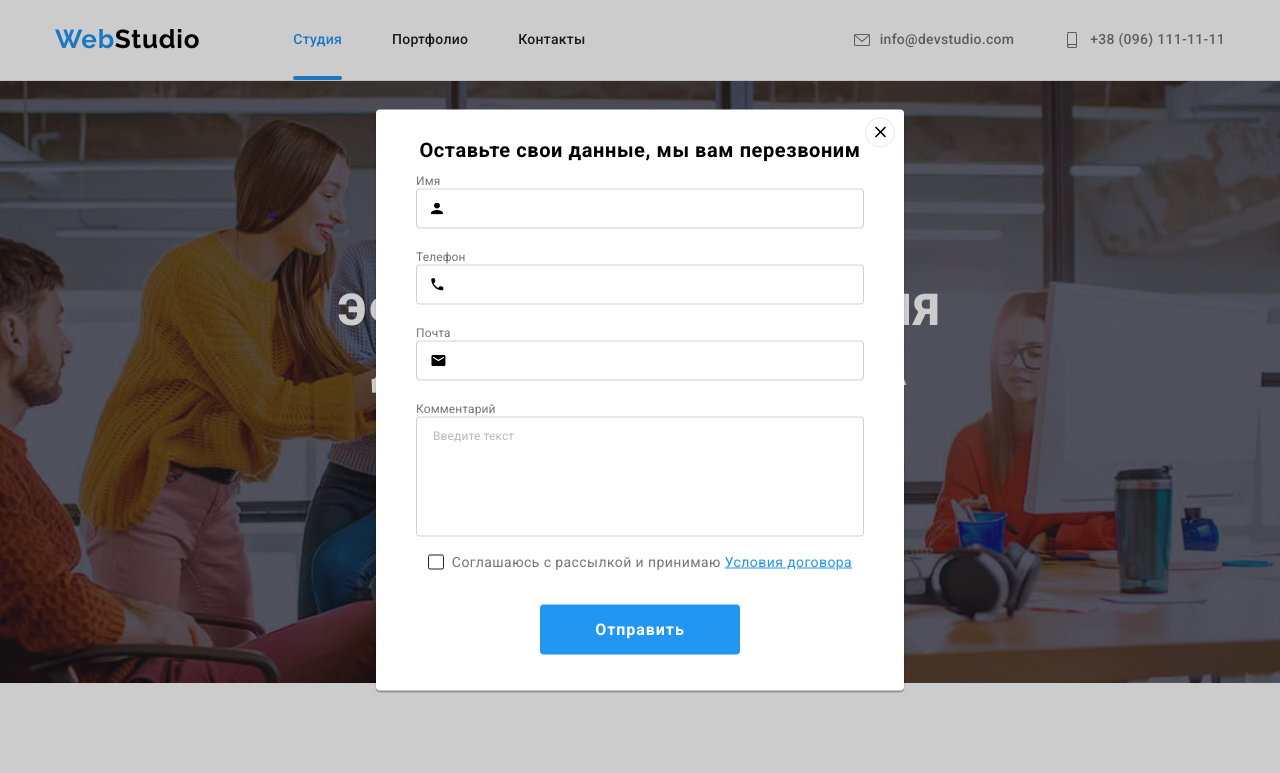
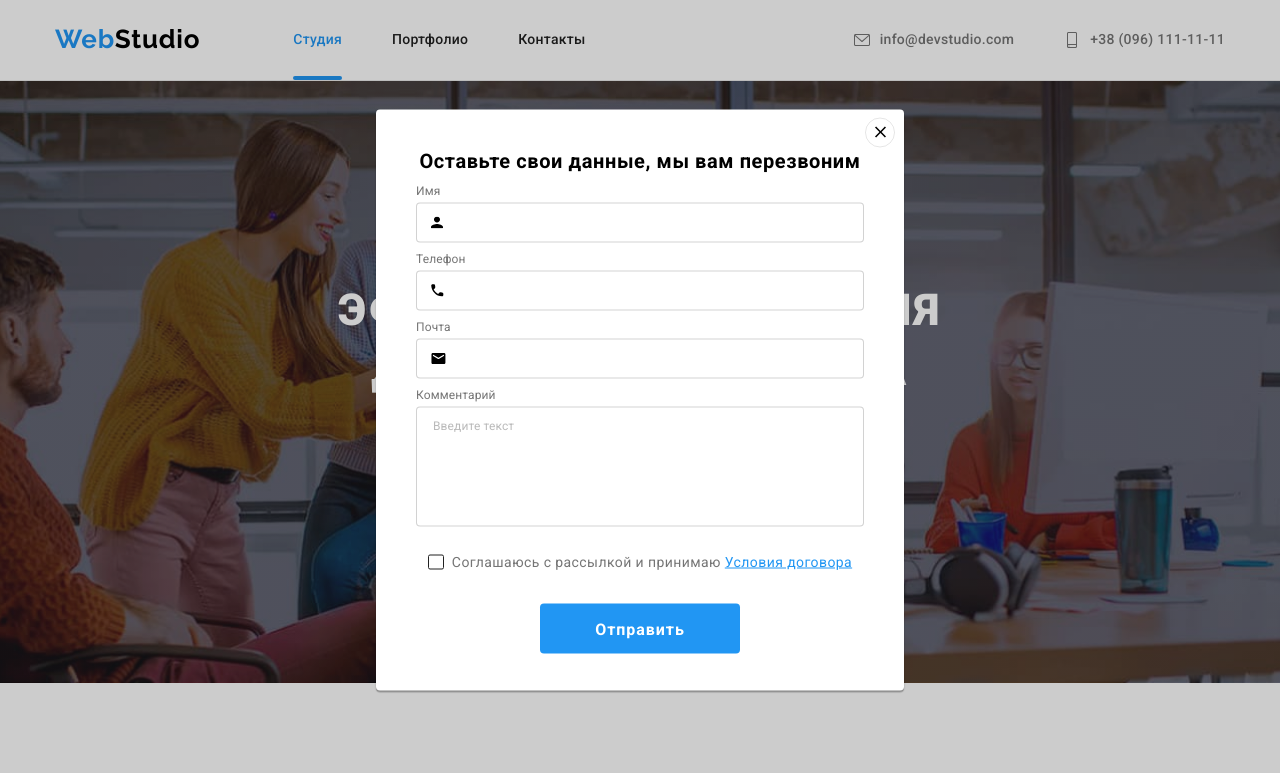
Before and after one commit to Vitaliy-Karpenko529/goit-markup-hw-06, a plain HTML site: page index.html in a window 1280 px wide. Both pictures are taken after a click on the button "Заказать услугу". Shown: the top 773 px of the page. Drawn offline with nearby package versions, Linux system fonts and the light colour scheme.

Commit message:
внес изменения повторно

```diff
--- a/css/styles.css
+++ b/css/styles.css
@@ -754,7 +754,7 @@ pointer-events: none;
 .form-modal-description{
 font-weight:700;
 font-size: 20px;
-line-height: 1.15px;
+line-height: 1.15;
 text-align: center;
 letter-spacing: 0.03em;
 color:var(--logo-studio-link-color);
@@ -762,7 +762,6 @@ margin-bottom: 12px;
 }
 .form-field{
 margin-bottom: 10px;
-margin-top: 12px;
 font-weight: 400;
 font-size: 12px;
 line-height: 1.16;
@@ -781,6 +780,7 @@ color:var(--primary-description-color);
 .form-icon-wrapper{
     display: block;
     position: relative;
+    margin-top: 4px;
 }
 .form-icon{
     position: absolute;
@@ -799,6 +799,7 @@ color:var(--primary-description-color);
 .form-comment{
     width: 100%;
     height: 120px;
+    margin-top: 4px;
     border: 1px solid var(--form-border);
     box-sizing: border-box;
     border-radius: 4px;
@@ -825,6 +826,7 @@ color: rgba(117, 117, 117, 0.5);
     letter-spacing: 0.03em;
     color:var(--primary-description-color);
     cursor: pointer;
+    margin-top: 10px;
     margin-left: auto;
     margin-right: auto;
 }
```
Also changed, not shown: index.html (+1 -1 lines).
